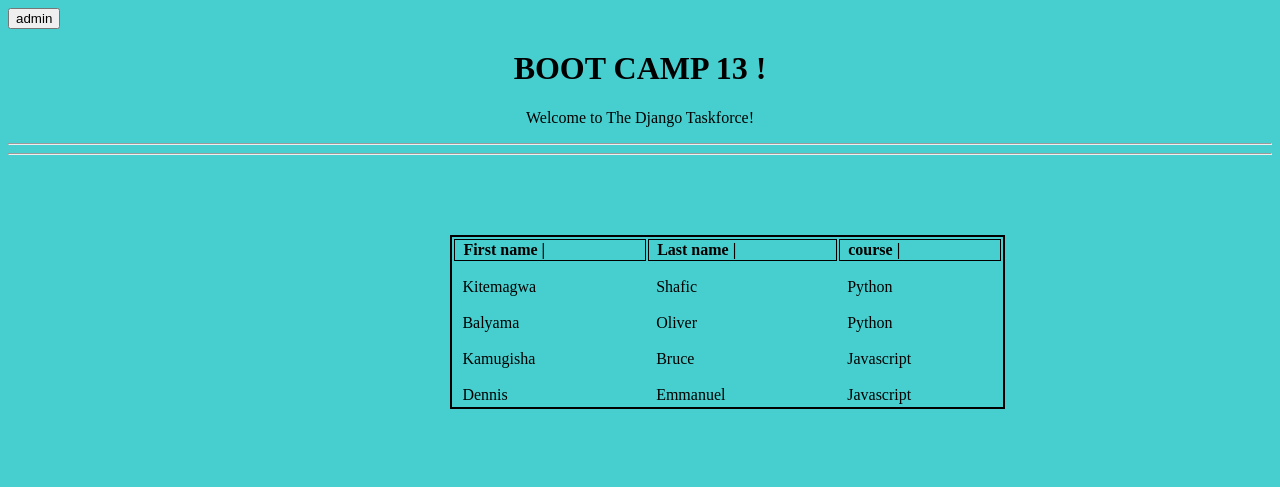
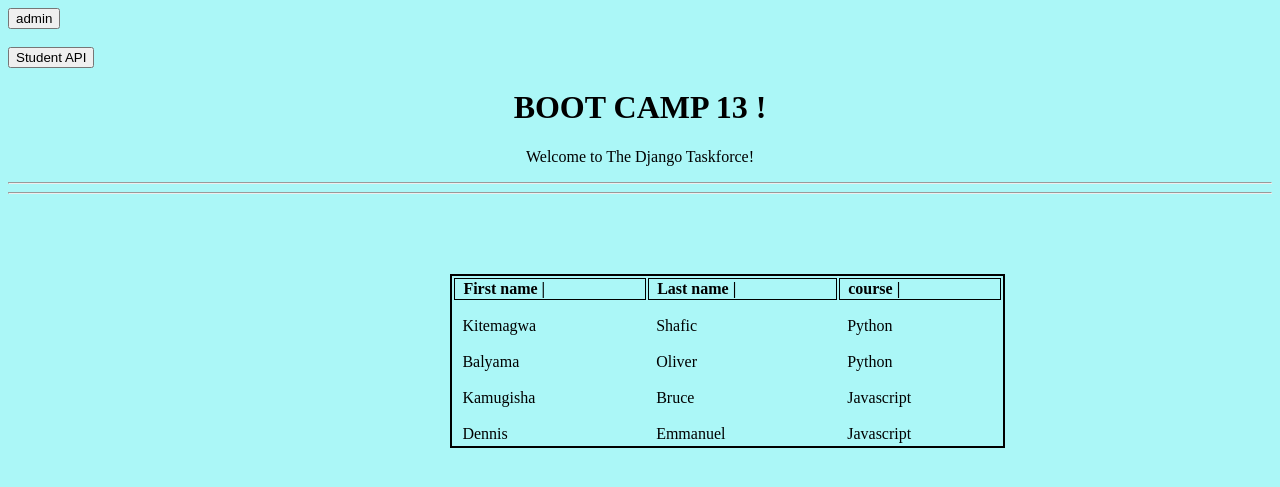
Before and after one commit to Kitemaggwa-Shafic/django_task_force_RestAPI, a Django app: page / in a window 1280 px wide. Shown: the top 487 px of the page. Run offline with Django 4.2, Linux system fonts and the light colour scheme; data comes from the database, SQL or seed files in the repository.

Commit message:
added api button

```diff
--- a/bootcamp13/templates/home.html
+++ b/bootcamp13/templates/home.html
@@ -3,7 +3,7 @@
 <head>
     <style>
         body{
-            background-color: rgb(71, 207, 207);
+            background-color: rgb(171, 247, 247);
         }
         table{
             border: solid 2px;
@@ -19,15 +19,16 @@
             padding-top: 15px;
             padding-left: 8px;
         }
+
     </style>
     <title>Django-taskforce</title>
 </head>
 <body>
-<a href="http://127.0.0.1:8000/admin/"> <input type="button" value="admin"></a>
-    <center><h1>BOOT CAMP 13 !</h1>
+<a href="http://127.0.0.1:8000/admin/"> <input type="button" value="admin"></a><br><br>
+<a href="http://127.0.0.1:8000/all_students/"><input type="button" value="Student API"></a>
+<center><h1>BOOT CAMP 13 !</h1>
 <p> Welcome to The Django Taskforce!</p></center><hr>
 <div class="container">
-
     <table>
         <thead>
             <tr>
```
